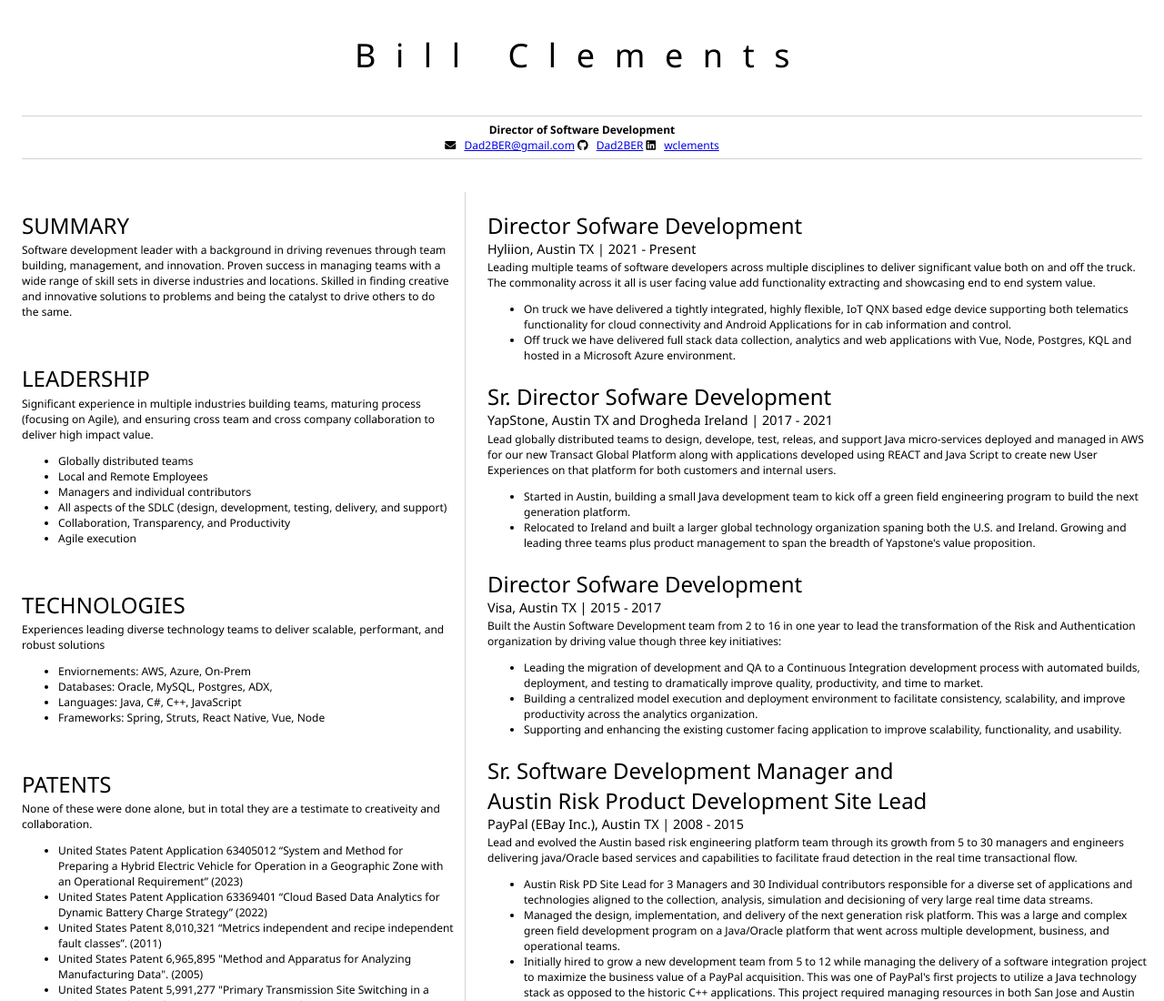
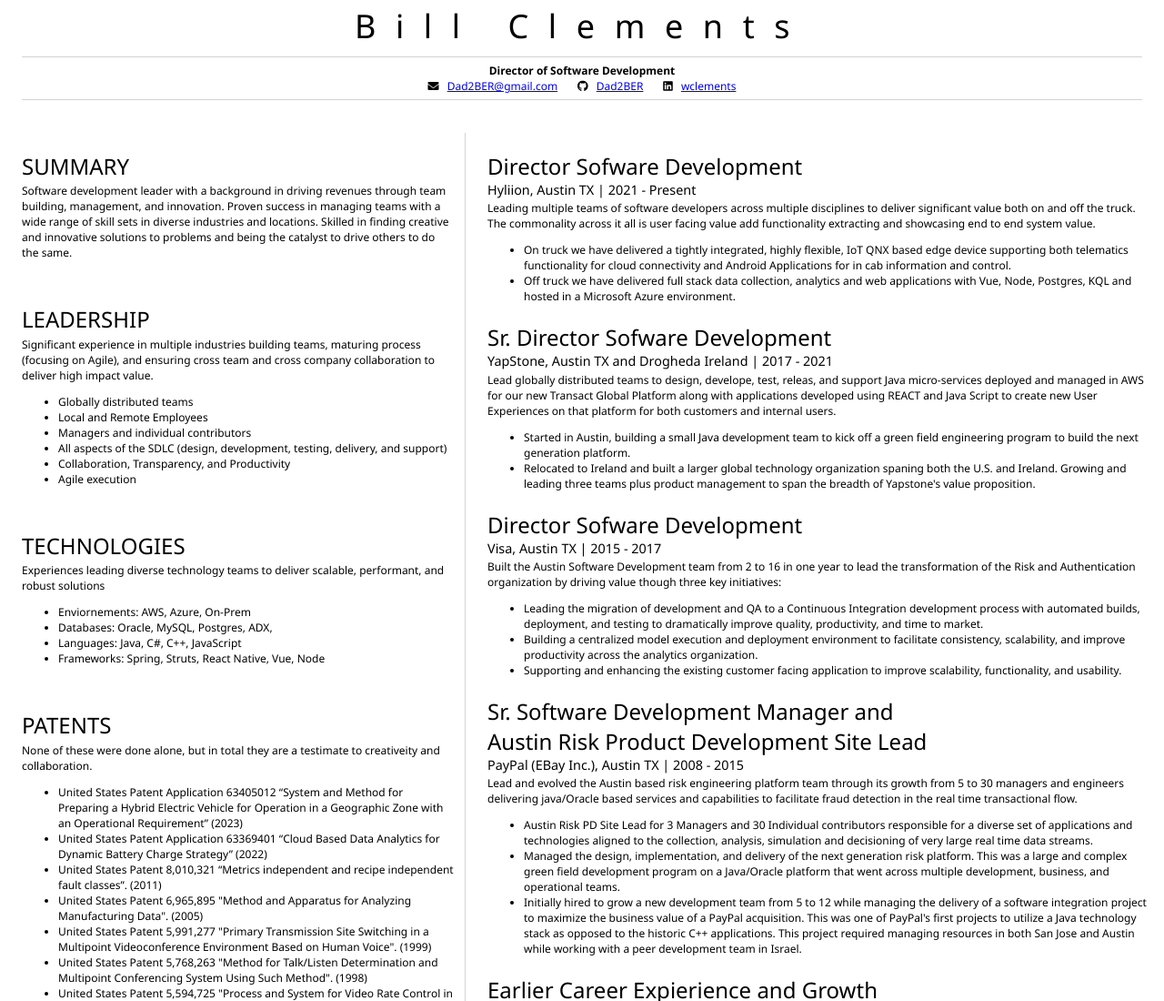
Before and after one commit to Dad2BER/Resume, a plain HTML site: page index.html in a window 1280 px wide. Shown: the top 1100 px of the page at 91% size. Drawn offline with Linux system fonts and the light colour scheme.

Commit message:
Fixed spacing

```diff
--- a/index.html
+++ b/index.html
@@ -22,8 +22,10 @@
                 <b>Director of Software Development</b><br>
                 <i class="fa fa-envelope" aria-hidden="true"></i>
                 <a href="mailto:Dad2BER@gmail.com">Dad2BER@gmail.com</a>
+                &nbsp;&nbsp;&nbsp;&nbsp;&nbsp;
                 <i class="fab fa-github" aria-hidden="true"></i>
                 <a href="https://github.com/Dad2BER">Dad2BER</a>
+                &nbsp;&nbsp;&nbsp;&nbsp;&nbsp;
                 <i class="fab fa-linkedin" aria-hidden="true"></i>
                 <a href="https://www.linkedin.com/in/wclements/">wclements</a>
 </p>
--- a/style.css
+++ b/style.css
@@ -7,8 +7,8 @@ body {
 h1 {
     font-size: 3em;
     letter-spacing: .6em;
-    padding-top: 1em;
-    padding-bottom: 1em;
+    padding-top: .1em;
+    padding-bottom: .1em;
 }
 
 h2 {
```
